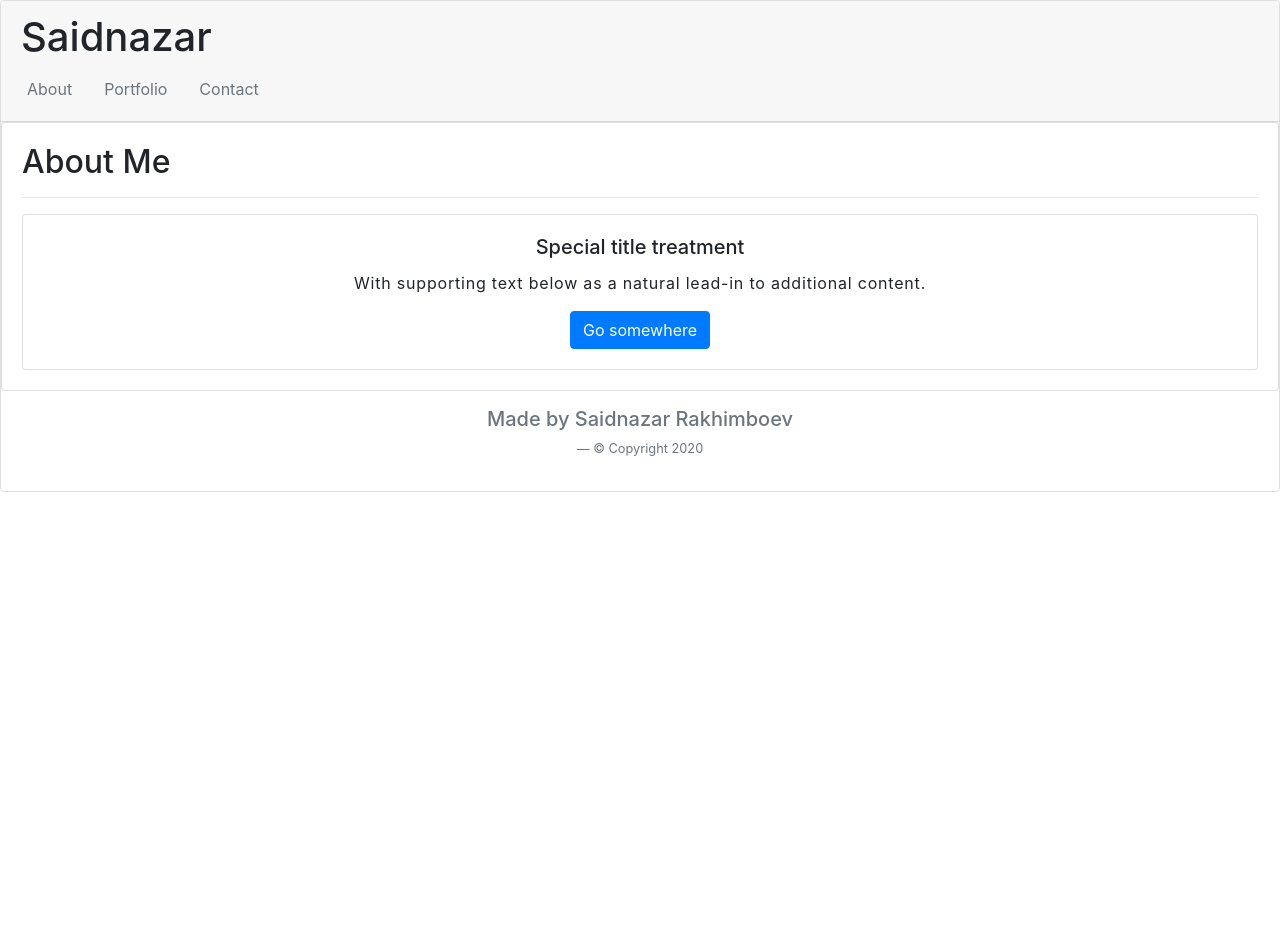
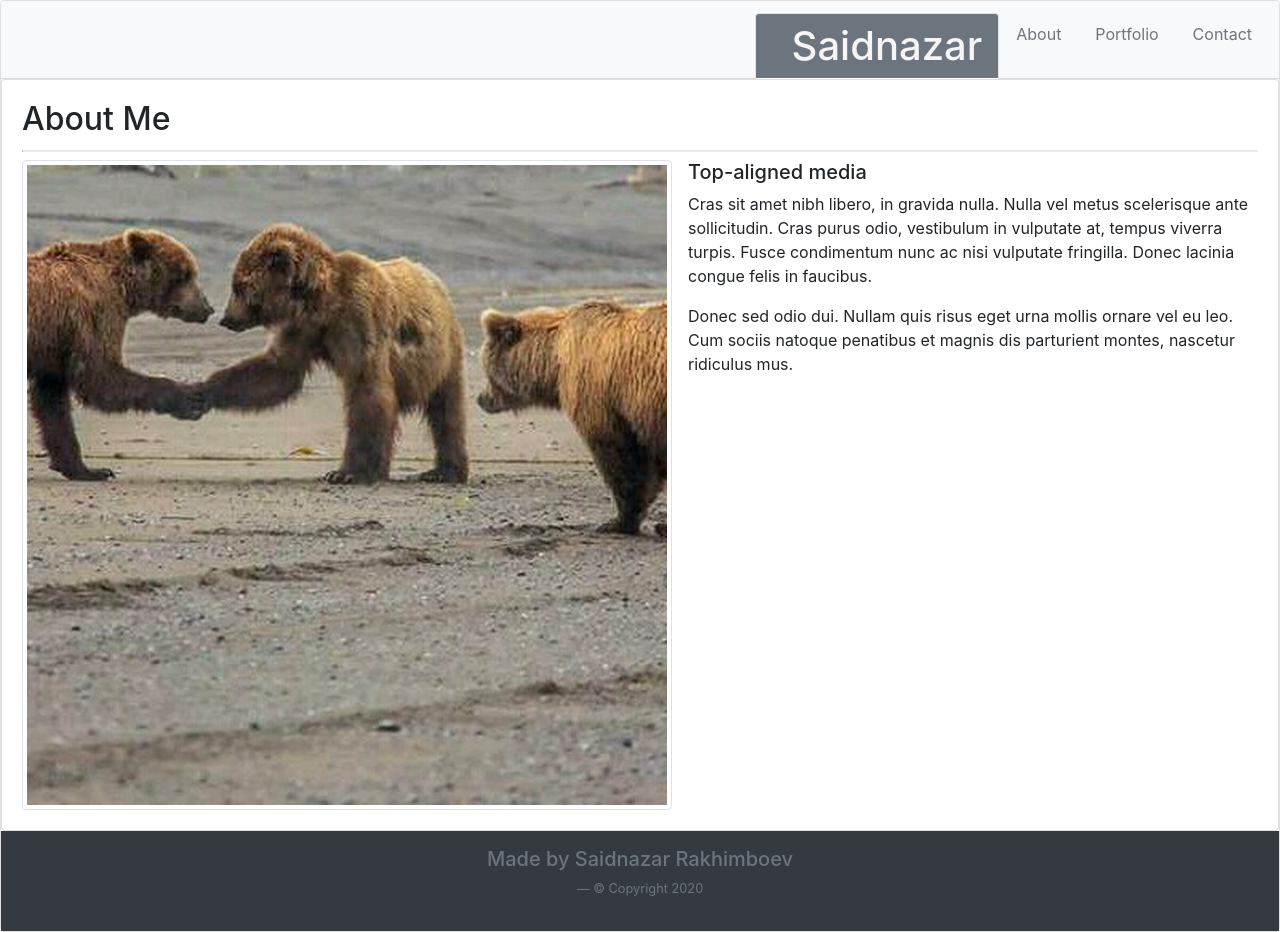
Before and after one commit to Saidnazar97/Responsive-Portfolio, a plain HTML site: page index.html in a window 1280 px wide. Before the commit the page ends 800 px from the top, so only its background shows below. Drawn offline with nearby package versions, Linux system fonts and the light colour scheme.

```diff
--- a/assets/style.css
+++ b/assets/style.css
@@ -8,14 +8,23 @@ body {
   background-color: aliceblue;
 }
 
+.nh1 {
+  color: whitesmoke;
+  margin-left: 20px;
+  display: inline;
+   !important;
+}
+
 .card-text {
   letter-spacing: 0.8px;
 }
 
-/* .footer {
-  background-color: #eeeeee;
-  padding: 20px;
-  clear: both;
-  font-family: 'Trebuchet MS', 'Lucida Sans Unicode', 'Lucida Grande', 'Lucida Sans', Arial, sans-serif;
-  text-align: center;
-} */
+hr {
+  display: block;
+  margin-top: 0.5em;
+  margin-bottom: 0.5em;
+  margin-left: auto;
+  margin-right: auto;
+  border-style: inset;
+  border-width: 1px;
+}
--- a/index.html
+++ b/index.html
@@ -21,21 +21,29 @@
   <!-- <div class="card card-text-center"> -->
   <!-- nav bar shows to navigate web pages it can be header as well -->
   <header>
+    <nav>
+      <div class="card-header bg-light">
 
-    <div class="card-header">
-      <h1>Saidnazar</h1>
-      <ul class=" nav nav-pills card-header-pills flex-column flex-md-row">
+        <ul class=" nav nav-tabs card-header-tabs flex-column flex-md-row justify-content-end ">
+          <li class="nav-item">
+            <a class="nav-link active bg-secondary" href="#">
+              <h1 class="nh1">Saidnazar</h1>
+            </a>
+          </li>
+
+          <li class="nav-item">
+            <a class="nav-link text-secondary" href="index.html">About</a>
+          </li>
           <li class="nav-item ">
-          <a class="nav-link link disabled" href="#about">About</a>
+            <a class="nav-link text-secondary" href="portfolio.html">Portfolio</a>
           </li>
           <li class="nav-item">
-          <a class="nav-link link disabled" href="#portfolio">Portfolio</a>
+            <a class="nav-link text-secondary" href="contact.html">Contact</a>
           </li>
-        <li class="nav-item">
-          <a class="nav-link link disabled" href="#contact">Contact</a>
-        </li>
+
         </ul>
       </div>
+    </nav>
   </header>
   <main>
     <div class="card ">
@@ -46,35 +54,33 @@
         <!-- section semantics show section parts when apllied in nav bar -->
 
         <section>
-          <div class="card text-center" style="width: autorem;">
-            <div class="card-body">
-              <h5 class="card-title">Special title treatment</h5>
-              <p class="card-text">With supporting text below as a natural lead-in to additional content.</p>
-              <a href="#" class="btn btn-primary">Go somewhere</a>
+          <div class="media">
+            <img src="./assets/images/photo2885329051037312937.jpg" class="img-fluid img-thumbnail flex-md-row mr-3"
+              alt="...">
+            <div class="media-body">
+              <h5 class="mt-0">Top-aligned media</h5>
+              <p>Cras sit amet nibh libero, in gravida nulla. Nulla vel metus scelerisque ante sollicitudin. Cras purus
+                odio, vestibulum in vulputate at, tempus viverra turpis. Fusce condimentum nunc ac nisi vulputate
+                fringilla. Donec lacinia congue felis in faucibus.</p>
+              <p>Donec sed odio dui. Nullam quis risus eget urna mollis ornare vel eu leo. Cum sociis natoque penatibus
+                et magnis dis parturient montes, nascetur ridiculus mus.</p>
             </div>
           </div>
-
         </section>
 
-      </div>
-    </div>
 
         <article>
 
         </article>
   </main>
   <!-- footer content shows coprights and contacts  -->
-  <footer class="footer mt-auto py-3">
+  <footer class="footer mt-auto py-3 bg-dark">
     <div class="container">
       <h5 class="text-muted text-center">Made by Saidnazar Rakhimboev</h5>
       <p class="blockquote-footer text-center">&copy; Copyright 2020</p>
     </div>
   </footer>
-  <!-- <footer class="footer mt-auto py-3">
-    <div class="container">
-      <span class="text-muted">Place sticky footer content here.</span>
-    </div>
-  </footer> -->
+
   <!-- Optional JavaScript -->
   <!-- jQuery first, then Popper.js, then Bootstrap JS -->
   <script src="https://code.jquery.com/jquery-3.4.1.slim.min.js"
```
Also changed, not shown: contact.html (+49 -26 lines), portfolio.html (+19 -13 lines), assets/images/icon.ico (deleted), assets/images/icon.jpg (deleted), assets/images/photo4938564129967417410.jpg (deleted), 2 other files. Lines whose indentation alone changed are shown as unchanged.
